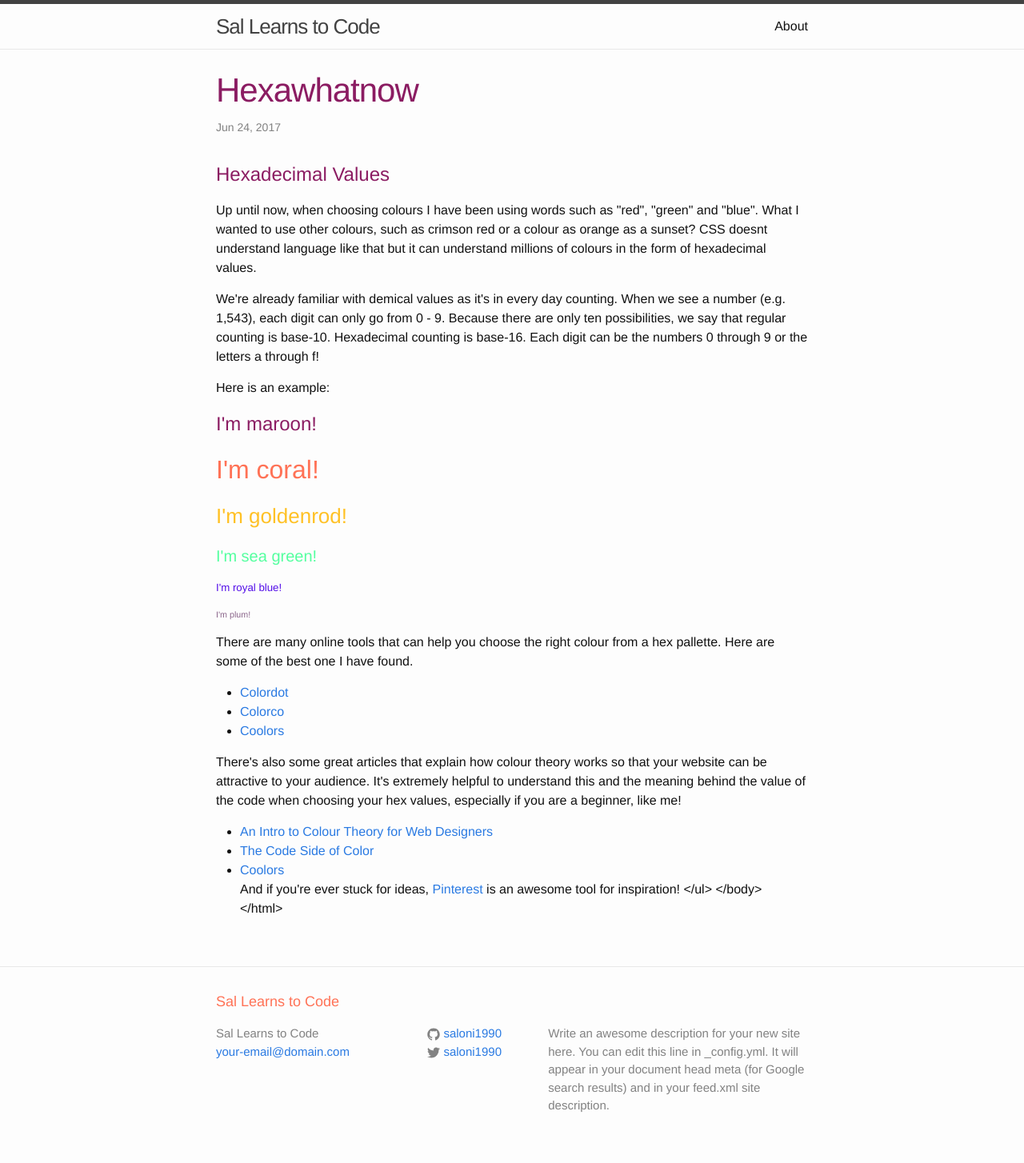
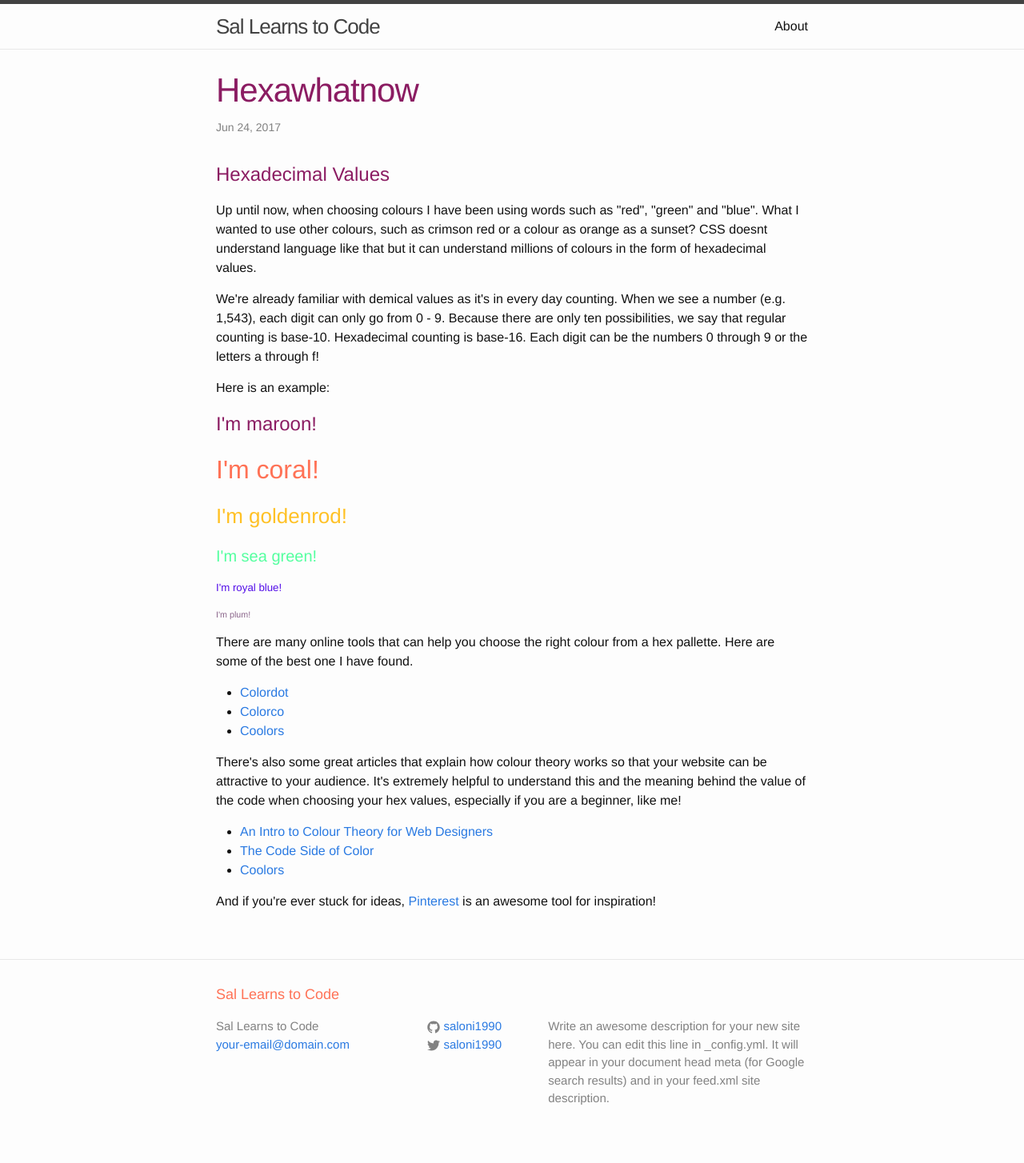
Before and after one commit to saloni1990/saloni1990.github.io, a Jekyll site: the page built from _posts/2017-06-24-Hexawhatnow.md, in a window 1280 px wide. Shown: the whole page at 80% size. Built offline with Jekyll 4.4.1, drawn with Linux system fonts in a browser that asks for light colours; our own code applies the rules of GitHub Pages for plain Markdown files.

Commit message:
Update 2017-06-24-Hexawhatnow.md

```diff
--- a/_posts/2017-06-24-Hexawhatnow.md
+++ b/_posts/2017-06-24-Hexawhatnow.md
@@ -49,7 +49,7 @@ h6 {
     	<li><a href="https://webdesign.tutsplus.com/articles/an-introduction-to-color-theory-for-web-designers--webdesign-1437" target="blank">An Intro to Colour Theory for Web Designers</a></li>
 	<li><a href="https://www.smashingmagazine.com/2012/10/the-code-side-of-color/" target="blank">The Code Side of Color</a></li>
 	<li><a href="https://coolors.co/493548-4b4e6d-618185-80b192-a1e887" target="blank">Coolors</a></li>
-    <p>And if you're ever stuck for ideas, <a href="https://uk.pinterest.com/explore/hex-color-palette/?lp=true" target="blank">Pinterest</a> is an awesome tool for inspiration!
     </ul>
+    <p>And if you're ever stuck for ideas, <a href="https://uk.pinterest.com/explore/hex-color-palette/?lp=true" target="blank">Pinterest</a> is an awesome tool for inspiration!</p>
   </body>
 </html>
```
